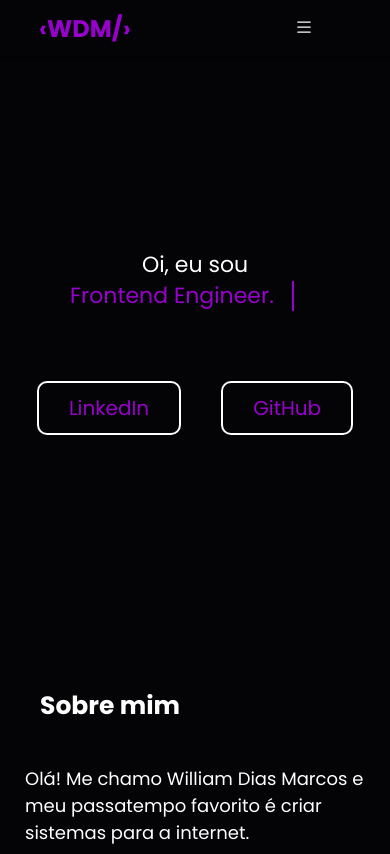
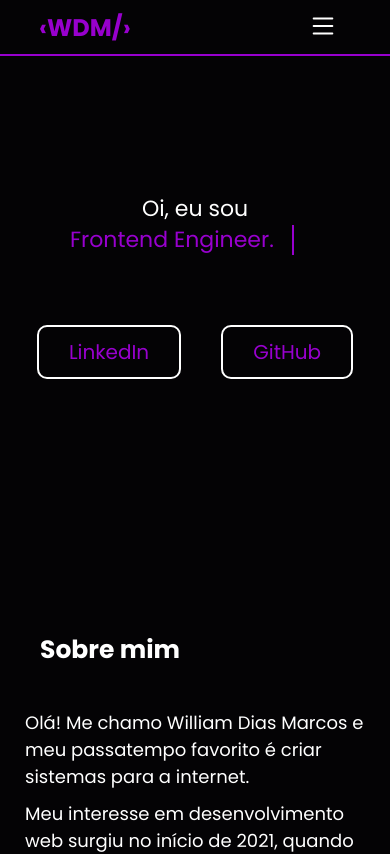
Before and after one commit to William-Dias-Marcos/Portfolio_Angular, an Angular app: page / in a window 390 px wide. Shown: the top 854 px of the page. Built offline with nearby package versions, Linux system fonts and the light colour scheme; no server answers.

Commit message:
header css change

```diff
--- a/src/app/components/header/header.component.css
+++ b/src/app/components/header/header.component.css
@@ -1,8 +1,13 @@
 .header {
-  box-shadow: 1px 1px 4px #000;
   height: 3.5em;
+  width: 100%;
+  position: fixed;
+  z-index: 1;
+
+  background-color: #040305;
   justify-content: space-between;
   padding: 0 10%;
+  border-bottom: #9800ce solid 2px;
 }
 .header,
 .navigation_header {
@@ -17,6 +22,7 @@
 }
 
 .navigation_header {
+  position: relative;
   gap: 3em;
   z-index: 2;
 }
@@ -47,18 +53,15 @@
     display: block;
   }
   .btn_icon_header_2 {
-    margin-right: 2.8em;
+    margin-right: 01em;
   }
   .navigation_header {
     position: absolute;
     flex-direction: column;
-    top: 0;
     background-color: #040305;
-    height: 40vh;
-    width: 40vw;
     padding: 1em;
     transition: 0.5s;
     right: 0%;
-    top: -100%;
+    top: -700%;
   }
 }
--- a/src/app/components/header/header.component.html
+++ b/src/app/components/header/header.component.html
@@ -17,8 +17,8 @@
     <button class="btn_icon_header" (click)="togleSidebar()">
       <svg
         xmlns="http://www.w3.org/2000/svg"
-        width="20"
-        height="20"
+        width="30"
+        height="30"
         fill="currentColor"
         class="bi bi-x-lg"
         viewBox="0 0 16 16"
@@ -38,8 +38,8 @@
   <button class="btn_icon_header btn_icon_header_2" (click)="togleSidebar()">
     <svg
       xmlns="http://www.w3.org/2000/svg"
-      width="20"
-      height="20"
+      width="30"
+      height="30"
       fill="currentColor"
       class="bi bi-list"
       viewBox="0 0 16 16"
--- a/src/app/components/header/header.component.ts
+++ b/src/app/components/header/header.component.ts
@@ -13,11 +13,10 @@ export class HeaderComponent {
     this.showSidebar = !this.showSidebar;
     let sidebar = this.navigationHeader.nativeElement;
 
-    if (this.showSidebar) {
+    if (!this.showSidebar) {
+      sidebar.style.top = '-700%';
+    } else {
       sidebar.style.top = '0%';
-    } else {
-      sidebar.style.top = '-100%';
     }
-    // this.navigationHeader.nativeElement.classList.add('showSidebar');
   }
 }
```
